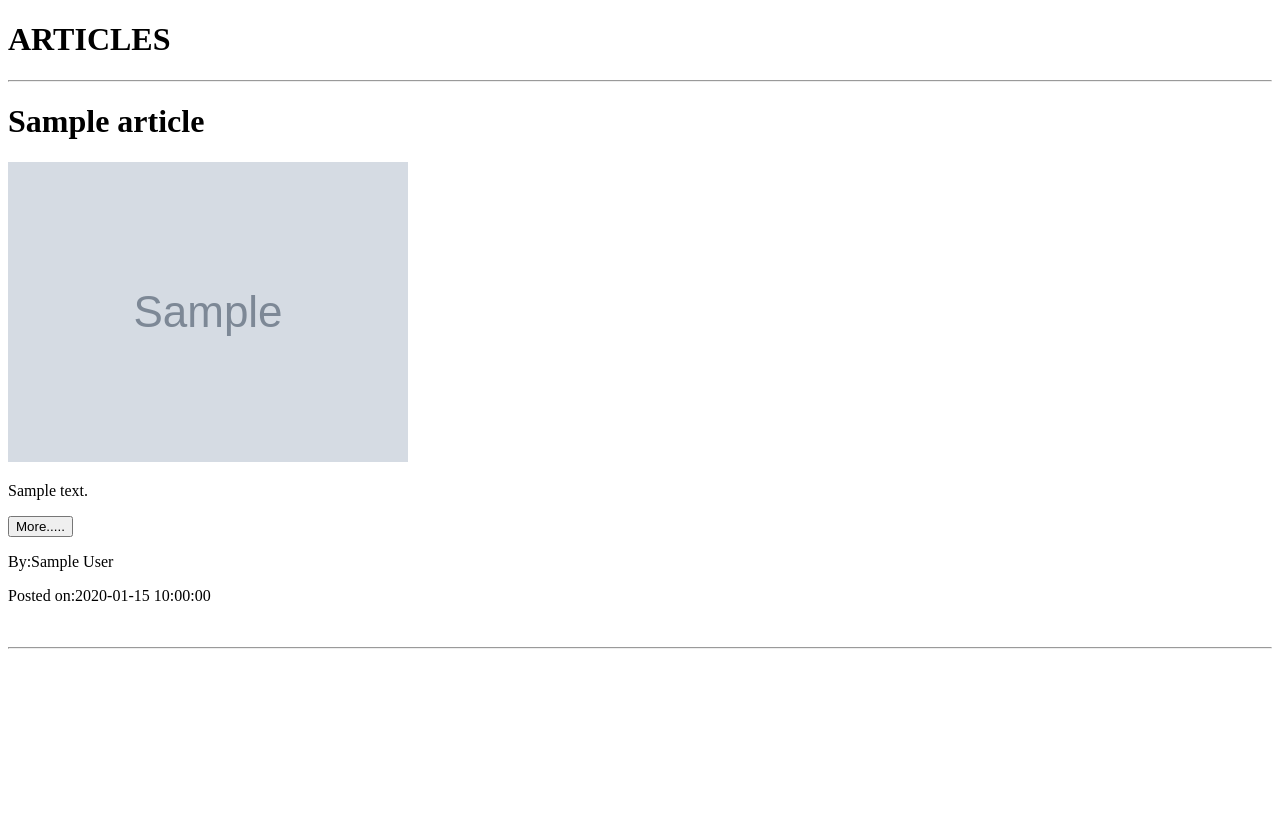
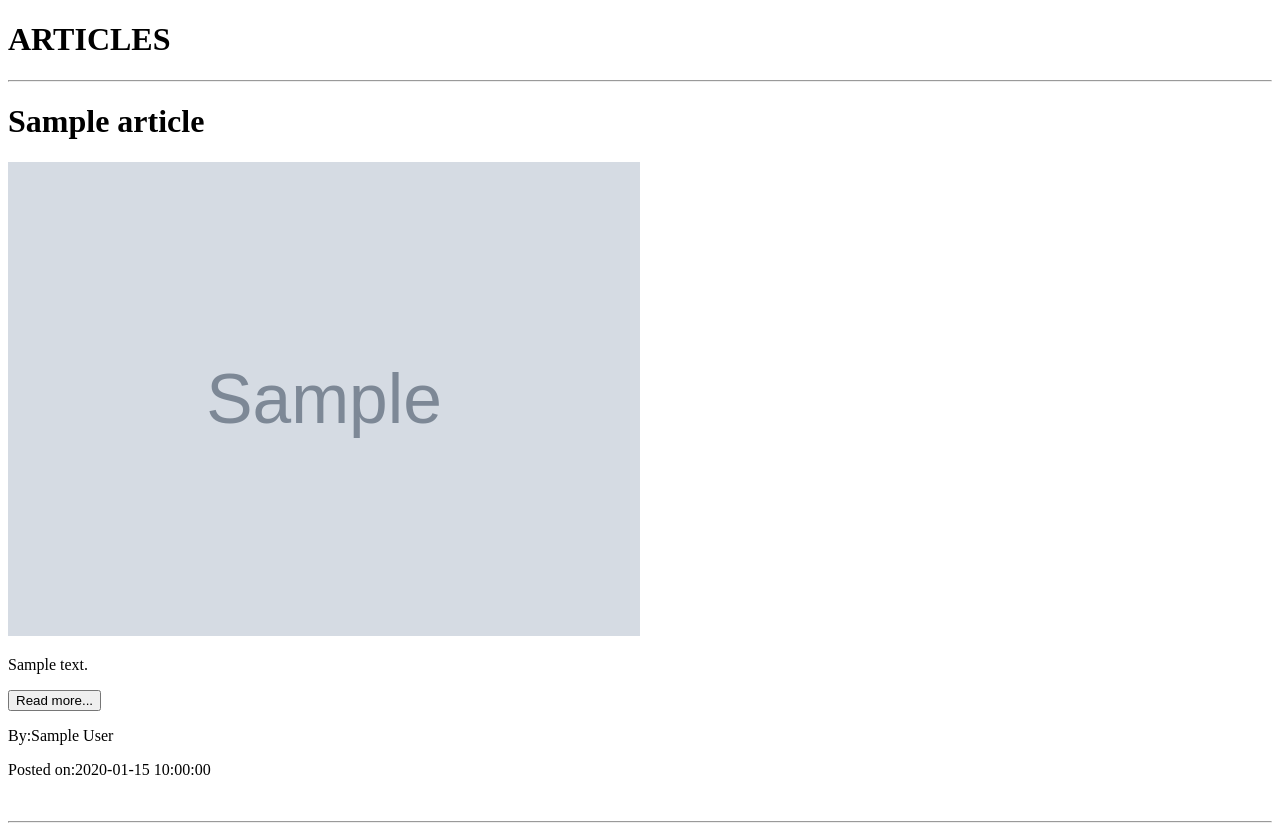
Before and after one commit to kojwangbora/news-api, a Flask app: template app/templates/news.html in a window 1280 px wide. Before the commit the page ends 649 px from the top, so only its background shows below. Run offline with Flask 2, Linux system fonts and the light colour scheme; the template is opened without the code that fills it: most values are stand-ins (such as "Sample title", 1, 10 or a date in 2020); grey boxes marked "Sample" are stand-in pictures; parts of the project's set-up code (start-up, migrations or seed data) failed here and were passed over; some libraries are stand-ins or nearby versions.

```diff
--- a/app/templates/news.html
+++ b/app/templates/news.html
@@ -7,15 +7,15 @@
     <title>Document</title>
 </head>
 <body>
-    <div class="container">
+    <div class="container ">
         <h1>ARTICLES</h1>
         <hr>
         {%for articles in article%}
         <h1>{{articles.title}}</h1>
-        <img src ="{{articles.urlToImage}}" alt="">
+        <img src ="{{articles.urlToImage}}" alt="" style="height: 50%; width: 50%;">
         <p>{{articles.content}}</p>
         <div>
-            <a href="{{articles.url}}"><button class= "btn btn-secondary btn-lg" type="button"> More.....</button></a>
+            <a href="{{articles.url}}"><button class= "btn btn-secondary bg-secondary btn-lg" type="button"> Read more...</button></a>
 
         </div>
         <p class="text-muted">By:{{articles.author}}</p>
```
